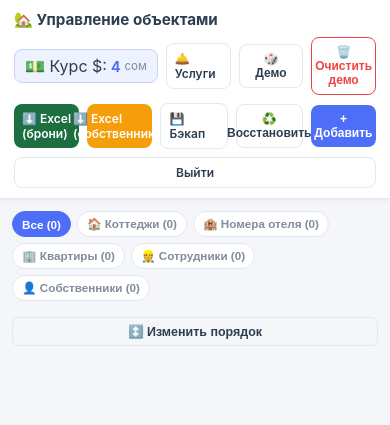
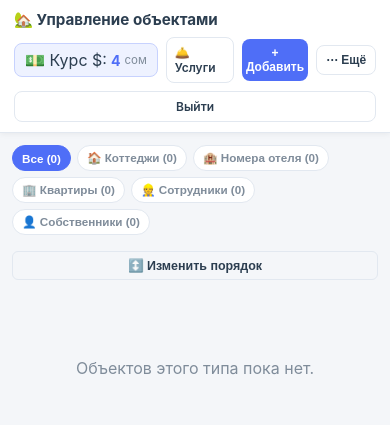
Before and after one commit to akiev-3/cottage-booking-system, a Flask app: template templates/index.html in a window 390 px wide. Shown: the top 425 px of the page. Run offline with Flask 3, Linux system fonts and the light colour scheme; the visitor is signed in with stand-in values (Sample User, id 1); the template is opened without the code that fills it: most values are stand-ins (such as "Sample title", 1, 10 or a date in 2020); some libraries are stand-ins or nearby versions.

Commit message:
Booking counter refresh, min 2-night stay, declutter main header
1) Main-page bookings counter was stale after creating/deleting a booking
   elsewhere because Safari restored the page from bfcache on back-nav.
   Reload on pageshow when persisted → counter always fresh.

2) Minimum stay is now 2 nights (no single-night / same-day bookings):
   - backend rejects < 2 nights on create and update;
   - frontend validates before submit;
   - checkout date-picker min set to check-in + 2 days.

3) Main header had too many buttons. Moved Excel exports, backup/restore
   and demo actions into a single "⋯ Ещё" dropdown; kept only Услуги,
   + Добавить, Выйти visible. Smaller header buttons. Dropdown items work
   as buttons, gated by permissions, and adapt on mobile.

Co-Authored-By: Claude Opus 4.8 (1M context) <noreply@anthropic.com>

```diff
--- a/app.py
+++ b/app.py
@@ -720,9 +720,9 @@ def create_booking():
 
     ci = datetime.strptime(check_in,  "%Y-%m-%d").date()
     co = datetime.strptime(check_out, "%Y-%m-%d").date()
-    if co <= ci:
+    if (co - ci).days < 2:
         cur.close(); conn.close()
-        return jsonify({"error": "Дата выезда должна быть позже даты заезда"}), 400
+        return jsonify({"error": "Минимальный срок брони — 2 ночи (посуточно не сдаём)"}), 400
 
     # Проверка пересечений (отменённые брони не блокируют даты)
     cur.execute("""
@@ -793,9 +793,9 @@ def update_booking(booking_id):
 
     ci = datetime.strptime(check_in,  "%Y-%m-%d").date()
     co = datetime.strptime(check_out, "%Y-%m-%d").date()
-    if co <= ci:
+    if (co - ci).days < 2:
         cur.close(); conn.close()
-        return jsonify({"error": "Дата выезда должна быть позже даты заезда"}), 400
+        return jsonify({"error": "Минимальный срок брони — 2 ночи (посуточно не сдаём)"}), 400
 
     # Проверка пересечений — исключая саму редактируемую бронь и отменённые
     cur.execute("""
--- a/static/css/style.css
+++ b/static/css/style.css
@@ -133,30 +133,41 @@ header h1 { font-size: 1.4rem; font-weight: 700; }
 .filter-btn:hover  { border-color: var(--primary); color: var(--primary); }
 .filter-btn.active { background: var(--primary); color: #fff; border-color: var(--primary); }
 
-/* Excel дропдаун */
+/* Выпадающее меню «Ещё» в шапке */
 .header-right { position: relative; }
+.header-menu { position: relative; }
 .dropdown-menu {
   position: absolute;
   top: calc(100% + 6px);
-  right: 110px;
+  right: 0;
   background: var(--card);
   border: 1.5px solid var(--border);
   border-radius: 10px;
   box-shadow: 0 8px 24px rgba(0,0,0,0.12);
-  min-width: 180px;
+  min-width: 200px;
   z-index: 300;
   overflow: hidden;
 }
 .dropdown-item {
   display: block;
+  width: 100%;
+  text-align: left;
   padding: 10px 16px;
   font-size: 0.88rem;
   font-weight: 500;
   color: var(--text);
   text-decoration: none;
+  background: none;
+  border: none;
+  cursor: pointer;
+  font-family: inherit;
   transition: background 0.12s;
 }
 .dropdown-item:hover { background: var(--bg); }
+.dropdown-item--danger { color: #ef4444; }
+
+/* Компактнее кнопки в шапке (их немного, но место экономим) */
+header .btn { padding: 8px 14px; font-size: 0.85rem; }
 
 .owner-toggle { display: flex; gap: 8px; }
 .owner-option input { display: none; }
--- a/static/js/app.js
+++ b/static/js/app.js
@@ -1,3 +1,22 @@
+// Счётчик броней на главной берётся с сервера при загрузке страницы.
+// Safari/браузеры при возврате «назад» отдают страницу из кэша (bfcache),
+// из-за чего счётчик оставался старым. Принудительно перезагружаем страницу,
+// если её восстановили из кэша — тогда счётчик всегда актуальный.
+window.addEventListener('pageshow', (e) => {
+  if (e.persisted) location.reload();
+});
+
+// ── Меню «Ещё» в шапке ──
+function toggleHeaderMenu(e) {
+  e.stopPropagation();   // чтобы клик не закрыл меню сразу же
+  const m = document.getElementById('header-dropdown');
+  if (m) m.style.display = (m.style.display === 'block') ? 'none' : 'block';
+}
+document.addEventListener('click', () => {
+  const m = document.getElementById('header-dropdown');
+  if (m && m.style.display === 'block') m.style.display = 'none';
+});
+
 // ── Modal helpers ──
 function openModal(id) { document.getElementById(id).classList.add('open'); }
 function closeModal(id) { document.getElementById(id).classList.remove('open'); }
@@ -341,7 +360,7 @@ function initBookingCalendars() {
   if (fpCheckin)  fpCheckin.destroy();
   if (fpCheckout) fpCheckout.destroy();
   fpCheckin  = flatpickr('#booking-checkin',  { ...common, minDate: 'today',
-    onChange: (sel) => { if (sel[0]) fpCheckout.set('minDate', sel[0]); calcBookingTotal(); } });
+    onChange: (sel) => { if (sel[0]) { const m = new Date(sel[0]); m.setDate(m.getDate() + 2); fpCheckout.set('minDate', m); } calcBookingTotal(); } });
   fpCheckout = flatpickr('#booking-checkout', { ...common });
 }
 
@@ -392,7 +411,7 @@ async function submitBooking(e) {
   const ci = document.getElementById('booking-checkin').value;
   const co = document.getElementById('booking-checkout').value;
   if (!ci || !co) { showToast('Выберите даты заезда и выезда', 'error'); return; }
-  if (new Date(co) <= new Date(ci)) { showToast('Дата выезда должна быть позже заезда', 'error'); return; }
+  if (Math.round((new Date(co) - new Date(ci)) / 86400000) < 2) { showToast('Минимальный срок брони — 2 ночи', 'error'); return; }
   if (rangeOverlaps(ci, co)) { showToast('❌ Эти даты уже заняты!', 'error'); return; }
   const body = {
     cottage_id: document.getElementById('booking-cottage-id').value,
--- a/static/js/cottage.js
+++ b/static/js/cottage.js
@@ -49,7 +49,7 @@ function initCalendars(allowPast) {
   if (fpCheckin)  fpCheckin.destroy();
   if (fpCheckout) fpCheckout.destroy();
   fpCheckin  = flatpickr('#booking-checkin',  { ...common, minDate: allowPast ? null : 'today',
-    onChange:(sel)=>{ if(sel[0]) fpCheckout.set('minDate', sel[0]); calcTotal(); } });
+    onChange:(sel)=>{ if(sel[0]){ const m=new Date(sel[0]); m.setDate(m.getDate()+2); fpCheckout.set('minDate', m); } calcTotal(); } });
   fpCheckout = flatpickr('#booking-checkout', { ...common });
 }
 document.addEventListener('DOMContentLoaded', () => initCalendars(false));
@@ -133,7 +133,7 @@ async function submitBookingPage(e) {
   const ci = document.getElementById('booking-checkin').value;
   const co = document.getElementById('booking-checkout').value;
   if (!ci || !co) { showToast('Выберите даты заезда и выезда', 'error'); return; }
-  if (new Date(co) <= new Date(ci)) { showToast('Дата выезда должна быть позже заезда', 'error'); return; }
+  if (Math.round((new Date(co) - new Date(ci)) / 86400000) < 2) { showToast('Минимальный срок брони — 2 ночи', 'error'); return; }
   if (rangeOverlaps(ci, co)) { showToast('❌ Эти даты уже заняты!', 'error'); return; }
   const id = document.getElementById('booking-id').value;
   const body = {
--- a/templates/index.html
+++ b/templates/index.html
@@ -33,18 +33,29 @@
       {% endif %}
     </div>
     {% if can('services_view') %}<a href="/services" class="btn btn-outline">🛎️ Услуги</a>{% endif %}
-    {% if can('bookings_edit') %}<button class="btn btn-outline" onclick="seedDemo()" title="Тестовые данные">🎲 Демо</button>{% endif %}
-    {% if can('bookings_edit') %}<button class="btn btn-outline" onclick="clearDemo()" title="Удалить демо-данные" style="color:#ef4444;border-color:#ef4444">🗑️ Очистить демо</button>{% endif %}
-    {% if can('excel') %}
-    <a href="/export/excel" class="btn btn-excel">⬇️ Excel (брони)</a>
-    <a href="/export/excel/owner/private" class="btn btn-excel" style="background:#f59e0b;border-color:#f59e0b">⬇️ Excel (собственники)</a>
+    {% if can('bookings_edit') %}<button class="btn btn-primary" onclick="openAddCottage()">+ Добавить</button>{% endif %}
+
+    {% if can('excel') or can('manage_users') or can('bookings_edit') %}
+    <div class="header-menu">
+      <button class="btn btn-outline" onclick="toggleHeaderMenu(event)" title="Ещё">⋯ Ещё</button>
+      <div class="dropdown-menu" id="header-dropdown" style="display:none">
+        {% if can('excel') %}
+        <a class="dropdown-item" href="/export/excel">⬇️ Excel (брони)</a>
+        <a class="dropdown-item" href="/export/excel/owner/private">⬇️ Excel (собственники)</a>
+        {% endif %}
+        {% if can('manage_users') %}
+        <a class="dropdown-item" href="/backup/download">💾 Скачать бэкап</a>
+        <button class="dropdown-item" onclick="document.getElementById('restore-file').click()">♻️ Восстановить из бэкапа</button>
+        {% endif %}
+        {% if can('bookings_edit') %}
+        <button class="dropdown-item" onclick="seedDemo()">🎲 Демо-данные</button>
+        <button class="dropdown-item dropdown-item--danger" onclick="clearDemo()">🗑️ Очистить демо</button>
+        {% endif %}
+      </div>
+    </div>
     {% endif %}
-    {% if can('manage_users') %}
-    <a href="/backup/download" class="btn btn-outline" title="Скачать полный бэкап (JSON)">💾 Бэкап</a>
-    <button class="btn btn-outline" onclick="document.getElementById('restore-file').click()" title="Восстановить базу из файла бэкапа">♻️ Восстановить</button>
-    <input type="file" id="restore-file" accept=".json,application/json" style="display:none" onchange="restoreBackup(this)">
-    {% endif %}
-    {% if can('bookings_edit') %}<button class="btn btn-primary" onclick="openAddCottage()">+ Добавить</button>{% endif %}
+    {% if can('manage_users') %}<input type="file" id="restore-file" accept=".json,application/json" style="display:none" onchange="restoreBackup(this)">{% endif %}
+
     <span class="role-badge">{{ role }}</span>
     <a href="/logout" class="btn btn-outline">Выйти</a>
   </div>
```
